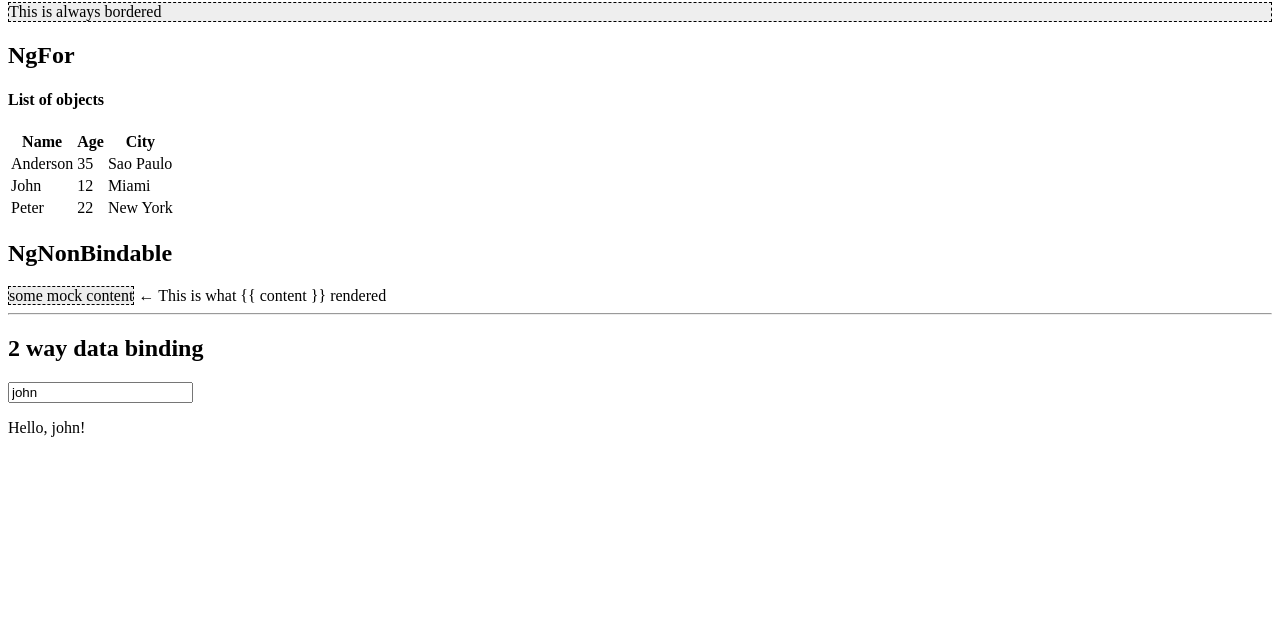
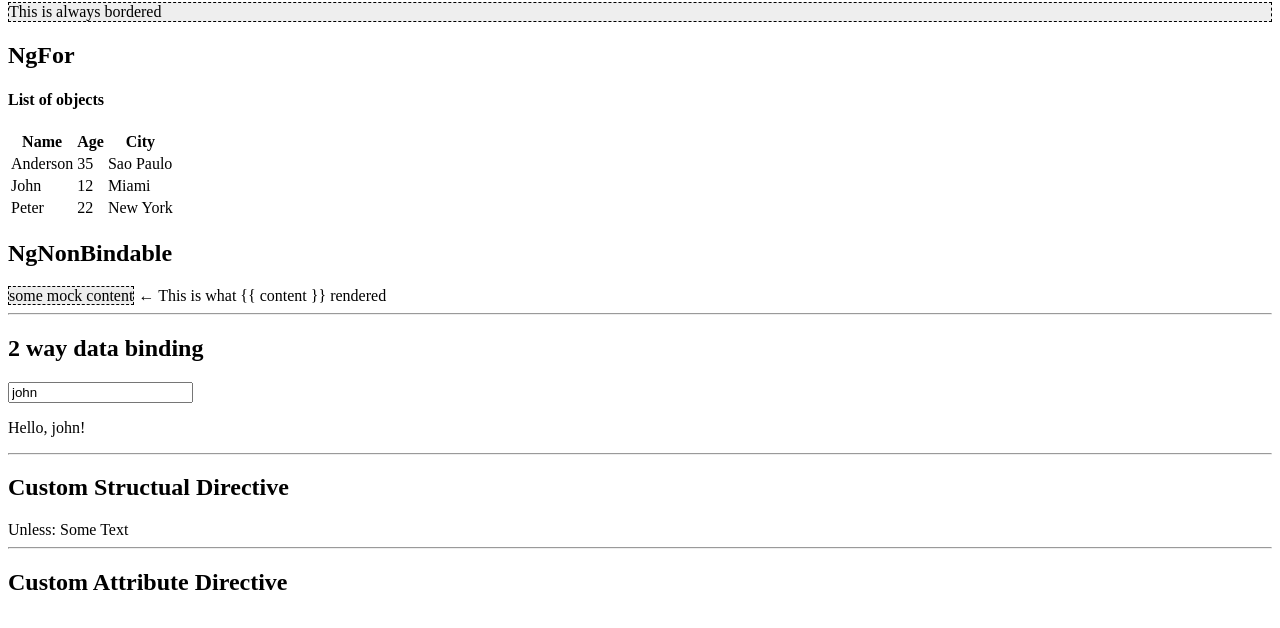
Before and after one commit to hijaz/Simplilearn_Ph2_Notes, an Angular app: page / in a window 1280 px wide. Shown: the part 1006-1634 px from the top of the page. Built offline with nearby package versions, Linux system fonts and the light colour scheme.

Commit message:
added custom structural directive

```diff
--- a/src/app/app.component.html
+++ b/src/app/app.component.html
@@ -76,4 +76,10 @@
   <input [(ngModel)]="name" placeholder="Enter your name" />
 
   <p>Hello, {{ name }}!</p>
+  <hr />
+  <h2>Custom Structual Directive</h2>
+  <div *appUnless="1 > 2">Unless: Some Text</div>
+  <div *ngIf="1 > 2">If: Some Text</div>
+  <hr />
+  <h2>Custom Attribute Directive</h2>
 </div>
--- a/src/app/app.module.ts
+++ b/src/app/app.module.ts
@@ -7,6 +7,7 @@ import { AppComponent } from './app.component';
 import { NavBarComponent } from './components/nav-bar/nav-bar.component';
 import { ParentComponent } from './components/parent/parent.component';
 import { ChildComponent } from './components/child/child.component';
+import { UnlessDirective } from './directives/unless.directive';
 
 @NgModule({
   declarations: [
@@ -14,6 +15,7 @@ import { ChildComponent } from './components/child/child.component';
     NavBarComponent,
     ParentComponent,
     ChildComponent,
+    UnlessDirective,
   ],
   imports: [BrowserModule, AppRoutingModule, FormsModule],
   providers: [],
--- /dev/null
+++ b/src/app/directives/unless.directive.ts
@@ -0,0 +1,19 @@
+import { Directive, Input, TemplateRef, ViewContainerRef } from '@angular/core';
+
+@Directive({
+  selector: '[appUnless]',
+})
+export class UnlessDirective {
+  constructor(
+    private templateRef: TemplateRef<any>,
+    private viewContainerRef: ViewContainerRef
+  ) {}
+
+  @Input() set appUnless(condition: boolean) {
+    if (!condition) {
+      this.viewContainerRef.createEmbeddedView(this.templateRef);
+    } else if (!condition) {
+      this.viewContainerRef.clear();
+    }
+  }
+}
```
Also changed, not shown: 1 other file (tests, documents, lock files or other folders).
